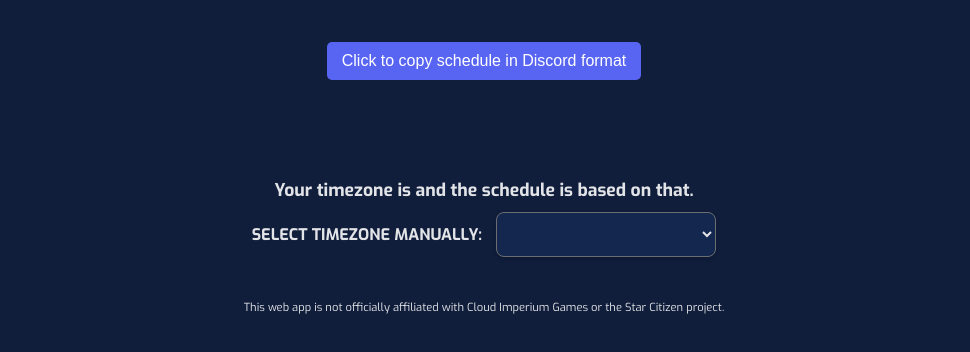
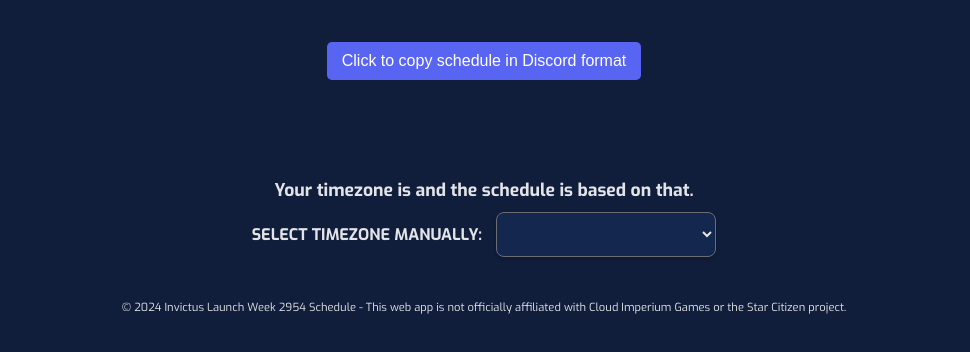
Before and after one commit to f4sh/ILW, a plain HTML site: page index.html in a window 1280 px wide. Shown: the part 232-584 px from the top of the page, without its empty margins (156-1126 px from the left). Drawn offline with Linux system fonts and the light colour scheme.

Commit message:
Update index.html

```diff
--- a/index.html
+++ b/index.html
@@ -21,11 +21,10 @@
             <p id="timezone-info"></p>
             <label for="timezone-selector">Select Timezone Manually:</label>
             <select id="timezone-selector" onchange="updateSchedule()"></select>
-            <p class="disclaimer">This web app is not officially affiliated with Cloud Imperium Games or the Star
-                Citizen project.</p>
+            <p class="disclaimer">© 2024 Invictus Launch Week 2954 Schedule - This web app is not officially affiliated
+                with Cloud Imperium Games or the Star Citizen project.</p>
         </footer>
     </main>
-
     <script src="script.js"></script>
 </body>
 
```
